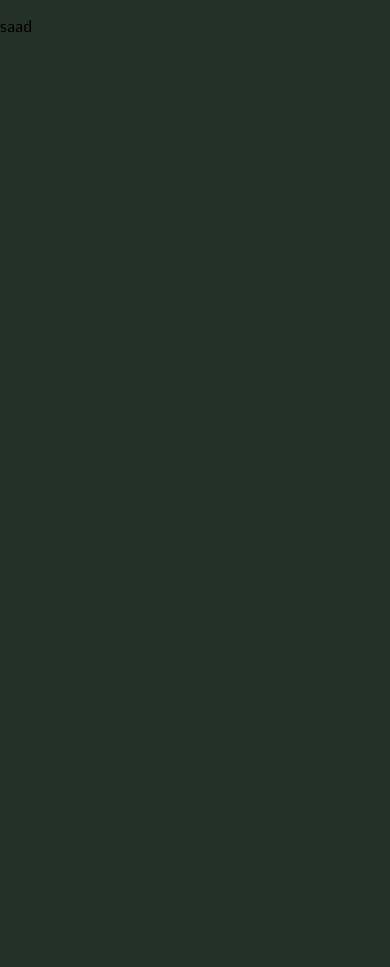
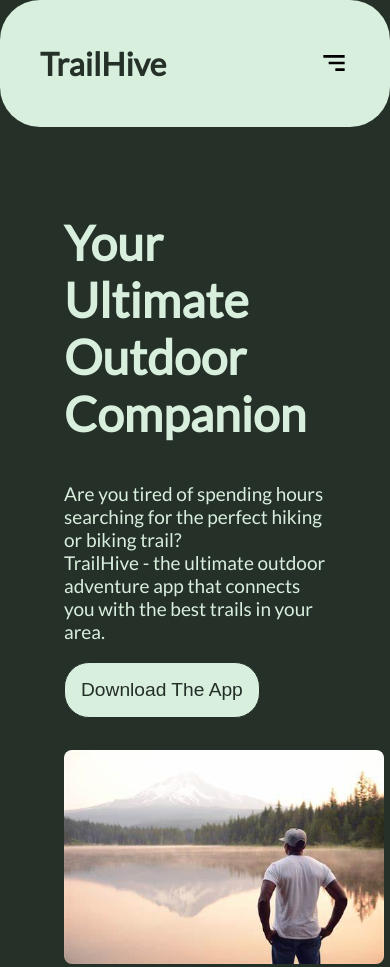
Before and after one commit to seifeddinesaad01/TrailHive, a React (Create React App) app: page / in a window 390 px wide. Before the commit the page ends 844 px from the top, so only its background shows below. Built offline with nearby package versions, Linux system fonts and the light colour scheme.

Commit message:
last commit in section one

```diff
--- a/src/App.css
+++ b/src/App.css
@@ -1,7 +1,11 @@
 .App {
   text-align: center;
 }
-
+.main__layout{
+  display: flex;
+  flex-direction: column;
+  gap: 1rem;
+}
 .App-logo {
   height: 40vmin;
   pointer-events: none;
--- a/src/App.tsx
+++ b/src/App.tsx
@@ -4,11 +4,11 @@ import Navbar from "./Components/NavBar/Navbar";
 import SectionOne from "./Components/Section-1/section-1";
 function App() {
   return (
-    // <div style={{ display: "flex", flexDirection: "column", gap: "2rem" }}>
-    //   <Navbar />
-    //   <SectionOne />
-    // </div>
-    <p>saad</p>
+     <div className="main__layout">
+       <Navbar />
+       <SectionOne />
+     </div>
+
   );
 }
 
--- a/src/Components/NavBar/_Navbar.scss
+++ b/src/Components/NavBar/_Navbar.scss
@@ -5,9 +5,10 @@
   background-color: #d9efde;
   border-radius: 40px;
   padding: 0 2.5rem;
+  height: 15vh;
   & > .logo {
     & > h1 {
-      // color: #253028;
+      color: #253028;
     }
   }
 
--- a/src/Components/Section-1/_section-1.scss
+++ b/src/Components/Section-1/_section-1.scss
@@ -2,7 +2,8 @@
     display: flex;
     justify-content: space-around;
     align-items: center;
-    height: 80vh;
+    // flex-wrap: wrap;
+    height: 85vh;
     gap: 2rem;
     margin: 2rem 4rem;
 
@@ -23,7 +24,7 @@
             background-color: #D9EFDE;
             border: 0.5px solid #232E26;
             color: #232E26;
-
+            font-size: 1.2rem;
             border-radius: 25px;
             cursor: pointer;
             padding: 1rem;
@@ -43,8 +44,39 @@
     }
 }
 
-@media only screen and (max-width: 1030px) {
-    .section__one {
-      flex-direction: column;
+ @media only screen and (max-width: 500px) {
+     .right img{
+       width: 20rem;
+     }
+   }
+   @media only screen and (max-width: 1036px) {
+    .left {
+        & >h1{
+            font-size: 3rem !important;
+        }
     }
   }
+  @media only screen and (max-width: 900px) {
+    .section__one{
+     flex-wrap: wrap;
+    }
+  }
+@media only screen and (max-width: 360px) {
+    .section__one{
+        margin: 1rem !important;
+    }
+    .right img{
+      width: 15rem;
+    }
+    .left {
+    & >h1{
+        font-size: 2rem !important;
+    }
+    &> p{
+        font-size: 1rem !important;
+    }
+  }
+  .download__btn{
+    font-size: 0.8rem !important;
+  }
+}
--- a/src/Components/Sidebar/_sidebar.scss
+++ b/src/Components/Sidebar/_sidebar.scss
@@ -5,20 +5,22 @@
     justify-content: center;
     align-items: center;
     gap: 2rem;
-    width: 30%;
+    width: 100%;
+    min-height: 100vh;
     height: 100%;
-    max-height: 100vh;
     right: 0;
     top: 0;
     background-color: #D9EFDE;
     padding: 1rem;
     transition: ease 0.8s ;
+    overflow: hidden;
 
     &>.top {
         display: flex;
         justify-content: space-between;
         align-items: center;
-        width: 100%;
+        width: 90%;
+
     }
 
     &>.bottom ul {
```
Also changed, not shown: 1 other file (tests, documents, lock files or other folders).
